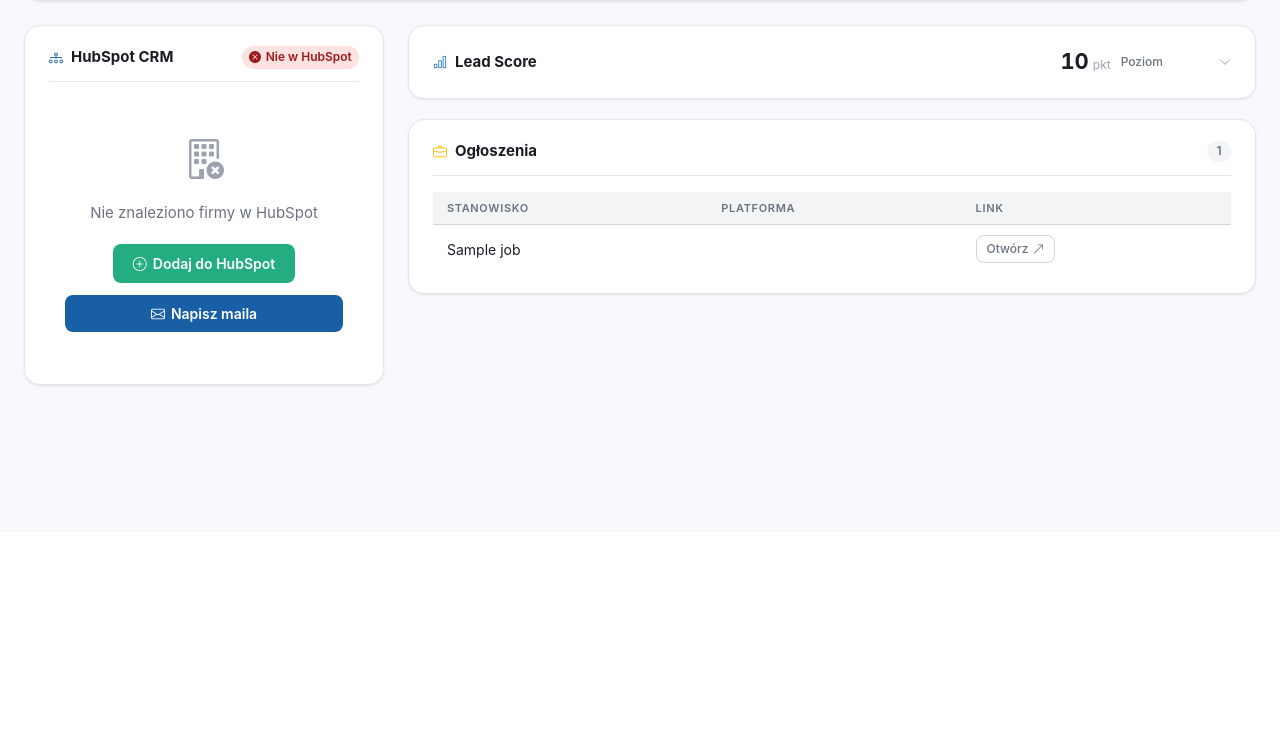
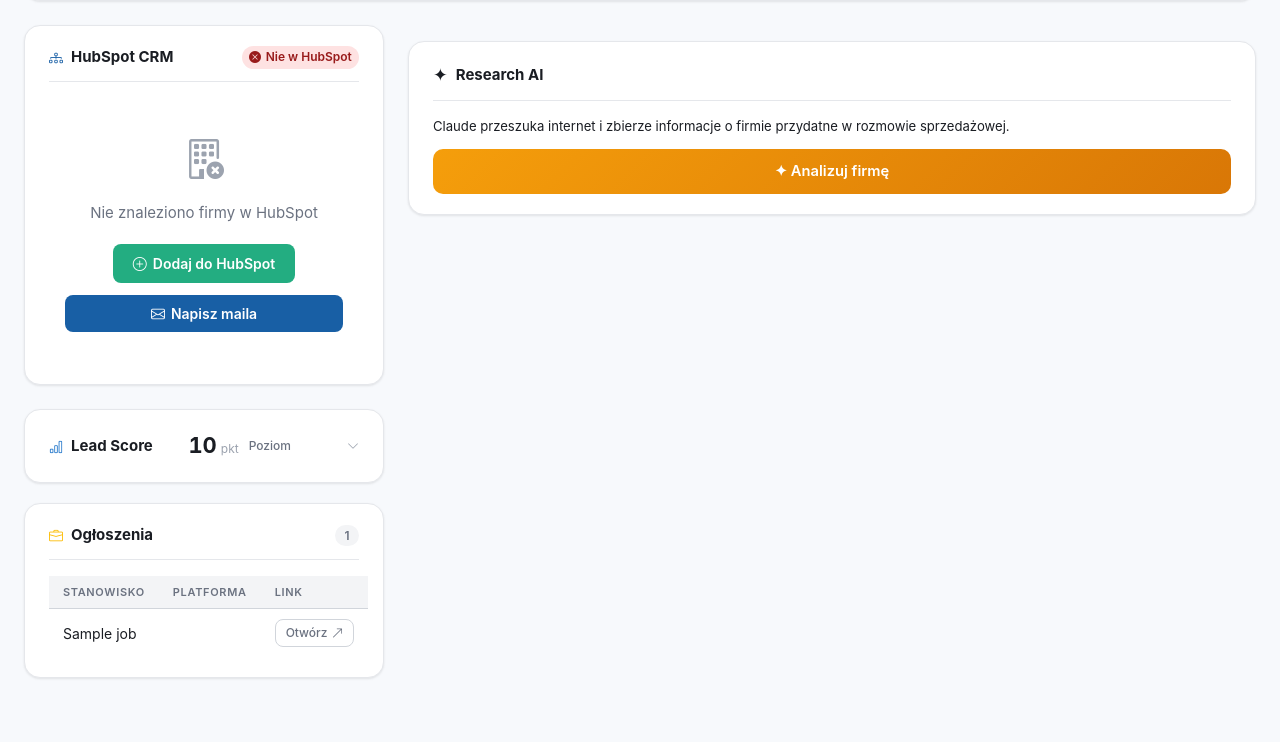
Before and after one commit to rockethive/bee-scanner, a Flask app: template templates/company.html in a window 1280 px wide. Shown: the part 268-1010 px from the top of the page. Before the commit the page ends 655 px from the top, so only its background shows below. Run offline with Flask 3, Linux system fonts and the light colour scheme; the template is opened without the code that fills it: most values are stand-ins (such as "Sample title", 1, 10 or a date in 2020); some libraries are stand-ins or nearby versions.

Commit message:
Add Claude AI Research with web search and streaming

```diff
--- a/app.py
+++ b/app.py
@@ -27,13 +27,14 @@ except ImportError:
     pass
 
 from urllib.parse import unquote
-from flask import Flask, jsonify, redirect, render_template, request, url_for
+from flask import Flask, jsonify, redirect, render_template, request, url_for, Response, stream_with_context
 
 from scrapers.justjoin import JustJoinScraper
 from scrapers.rocketjobs import RocketJobsScraper
 from utils.exporter import build_companies_summary, export_jobs_csv, export_summary_csv
 from utils.normalizer import merge_all_jobs
 from utils.outreach import get_outreach_names
+from utils.ai_research import research_company_stream
 
 # HubSpot + AI — opcjonalne (wymagają kluczy API w .env)
 try:
@@ -292,6 +293,40 @@ def api_ai_email():
     return jsonify(result)
 
 
+@app.route("/api/research/<path:company_name>")
+def api_research(company_name):
+    """Streamuje analizę firmy przez Claude z web searchem (SSE)."""
+    company_name = unquote(company_name)
+
+    hs_data = {}
+    if INTEGRATIONS_ENABLED:
+        try:
+            result = lookup_company_full(company_name)
+            if result.get("found"):
+                hs_data = {
+                    "industry":  result.get("industry", ""),
+                    "employees": result.get("employees", ""),
+                    "city":      result.get("city", ""),
+                }
+        except Exception:
+            pass
+
+    def generate():
+        try:
+            for chunk in research_company_stream(company_name, hs_data):
+                safe = chunk.replace("\n", "\\n")
+                yield f"data: {safe}\n\n"
+        except Exception as e:
+            yield f"data: Błąd: {e}\n\n"
+        yield "data: [DONE]\n\n"
+
+    return Response(
+        stream_with_context(generate()),
+        mimetype="text/event-stream",
+        headers={"Cache-Control": "no-cache", "X-Accel-Buffering": "no"},
+    )
+
+
 if __name__ == "__main__":
     print("=" * 50)
     print("Bee Scanner — serwer webowy")
--- a/requirements.txt
+++ b/requirements.txt
@@ -8,3 +8,4 @@ pandas>=2.0.0           # opcjonalne: ułatwia eksport do CSV i agregację
 flask>=3.0.0            # lokalny serwer webowy do podglądu wyników w przeglądarce
 python-dotenv>=1.0.0    # wczytywanie zmiennych środowiskowych z pliku .env
 gunicorn>=21.0.0        # serwer produkcyjny (wymagany przez Render)
+anthropic>=0.40.0       # Claude API — Research AI
--- a/static/style.css
+++ b/static/style.css
@@ -1786,7 +1786,40 @@ body {
 .outreach-badge--no  { background: #f1f5f9; color: #94a3b8; }
 
 /* --------------------------------------------------------------------------
-   20. Responsive
+   20. Research AI
+   -------------------------------------------------------------------------- */
+.btn-research {
+  display: block;
+  width: 100%;
+  padding: 0.7rem 1rem;
+  background: linear-gradient(135deg, #f59e0b, #d97706);
+  color: #fff;
+  border: none;
+  border-radius: 10px;
+  font-size: 0.92rem;
+  font-weight: 600;
+  cursor: pointer;
+  transition: opacity 0.2s;
+}
+.btn-research:hover  { opacity: 0.88; }
+.btn-research:disabled { opacity: 0.6; cursor: default; }
+.research-loading {
+  font-size: 0.83rem;
+  color: var(--text-secondary);
+  padding: 0.5rem 0;
+  font-style: italic;
+}
+.research-text {
+  font-size: 0.85rem;
+  line-height: 1.75;
+  color: var(--text-primary);
+  margin-top: 0.75rem;
+  white-space: pre-wrap;
+}
+.research-error { color: #b91c1c; font-size: 0.85rem; margin-top: 0.5rem; }
+
+/* --------------------------------------------------------------------------
+   21. Responsive
    -------------------------------------------------------------------------- */
 @media (max-width: 900px) {
   .topbar-right .topbar-icon-btn { display: none; }
--- a/templates/company.html
+++ b/templates/company.html
@@ -137,6 +137,25 @@
               </div>
             </div>
 
+          </div>
+        </div>
+      </div>
+
+      <!-- ===== RESEARCH AI ===== -->
+      <div class="company-col-crm" style="margin-top:1rem">
+        <div class="section-card">
+          <div class="section-card-header">
+            <span style="font-size:1.1rem">✦</span>
+            <span class="section-card-title">Research AI</span>
+          </div>
+          <div id="research-body">
+            <p style="font-size:0.82rem;color:var(--text-secondary);margin:0 0 0.75rem">
+              Claude przeszuka internet i zbierze informacje o firmie przydatne w rozmowie sprzedażowej.
+            </p>
+            <button class="btn-research" id="research-btn" onclick="startResearch()">
+              ✦ Analizuj firmę
+            </button>
+            <div id="research-output" style="display:none"></div>
           </div>
         </div>
       </div>
@@ -657,5 +676,54 @@
     }
   </script>
 
+  <script>
+  function startResearch() {
+    var btn    = document.getElementById('research-btn');
+    var output = document.getElementById('research-output');
+    btn.disabled = true;
+    btn.textContent = '🔍 Szukam informacji...';
+    output.style.display = 'block';
+    output.innerHTML = '<div class="research-loading">Claude przeszukuje internet — może potrwać 20-30 sekund...</div>';
+
+    var url      = '/api/research/' + encodeURIComponent(COMPANY_NAME);
+    var fullText = '';
+
+    fetch(url).then(function(response) {
+      var reader  = response.body.getReader();
+      var decoder = new TextDecoder();
+
+      function read() {
+        reader.read().then(function(result) {
+          if (result.done) {
+            btn.style.display = 'none';
+            return;
+          }
+          var lines = decoder.decode(result.value).split('\n');
+          lines.forEach(function(line) {
+            if (!line.startsWith('data: ')) return;
+            var chunk = line.slice(6);
+            if (chunk === '[DONE]') { btn.style.display = 'none'; return; }
+            fullText += chunk.replace(/\\n/g, '\n');
+            output.innerHTML = '<div class="research-text">' + renderMd(fullText) + '</div>';
+          });
+          read();
+        });
+      }
+      read();
+    }).catch(function(e) {
+      output.innerHTML = '<div class="research-error">Błąd połączenia: ' + e + '</div>';
+      btn.disabled = false;
+      btn.textContent = '✦ Spróbuj ponownie';
+    });
+  }
+
+  function renderMd(text) {
+    return text
+      .replace(/&/g, '&amp;').replace(/</g, '&lt;').replace(/>/g, '&gt;')
+      .replace(/\*\*(.*?)\*\*/g, '<strong>$1</strong>')
+      .replace(/\n/g, '<br>');
+  }
+  </script>
+
 </body>
 </html>
--- /dev/null
+++ b/utils/ai_research.py
@@ -0,0 +1,66 @@
+# utils/ai_research.py
+#
+# Research AI — analizuje firmę przez Claude z web searchem.
+# Wymagana zmienna środowiskowa: ANTHROPIC_API_KEY
+
+import os
+import anthropic
+
+PROMPT_TEMPLATE = """Jesteś asystentem sprzedażowym agencji rekrutacyjnej Bee Talents. \
+Twoim zadaniem jest zebranie aktualnych informacji o firmie "{company_name}", \
+które pomogą handlowcowi przygotować się do rozmowy sprzedażowej.
+
+Użyj narzędzia web_search aby znaleźć aktualne informacje o tej firmie.
+{hs_context}
+Odpowiedz w języku polskim używając poniższej struktury:
+
+**1. Czym się zajmuje firma**
+Krótki opis działalności (2-3 zdania). Branża, główne produkty/usługi, rynki.
+
+**2. Skala i struktura**
+Liczba pracowników, lokalizacje w Polsce, polska firma czy oddział zagranicznego podmiotu.
+
+**3. Sytuacja rekrutacyjna**
+Jak aktywnie rekrutują? Jakie role najczęściej szukają? Czy mają własny dział HR/TA? \
+Czy posiadają dedykowaną stronę kariery (careers page)?
+
+**4. Potencjalne potrzeby rekrutacyjne**
+Jakich kandydatów prawdopodobnie szukają? Jakie wyzwania rekrutacyjne mogą mieć?
+
+**5. Kontekst dla sprzedawcy**
+Z czym warto zacząć rozmowę? Niedawne wydarzenia jako punkt wejścia? \
+Podaj 1-2 konkretne opening linie.
+
+Dla każdego podpunktu — jeśli nie możesz znaleźć danej informacji, \
+napisz wprost "Brak informacji" zamiast zgadywać lub pomijać punkt."""
+
+
+def research_company_stream(company_name: str, hs_data: dict = None):
+    """Generator streamujący odpowiedź Claude z web searchem."""
+    client = anthropic.Anthropic(api_key=os.environ.get("ANTHROPIC_API_KEY", ""))
+
+    hs_context = ""
+    if hs_data:
+        parts = []
+        if hs_data.get("industry"):
+            parts.append(f"branża: {hs_data['industry']}")
+        if hs_data.get("employees"):
+            parts.append(f"pracownicy: {hs_data['employees']}")
+        if hs_data.get("city"):
+            parts.append(f"miasto: {hs_data['city']}")
+        if parts:
+            hs_context = f"Dane z naszego CRM: {', '.join(parts)}.\n"
+
+    prompt = PROMPT_TEMPLATE.format(
+        company_name=company_name,
+        hs_context=hs_context,
+    )
+
+    with client.messages.stream(
+        model="claude-opus-4-5",
+        max_tokens=1500,
+        tools=[{"type": "web_search_20250305", "name": "web_search"}],
+        messages=[{"role": "user", "content": prompt}],
+    ) as stream:
+        for text in stream.text_stream:
+            yield text
```
